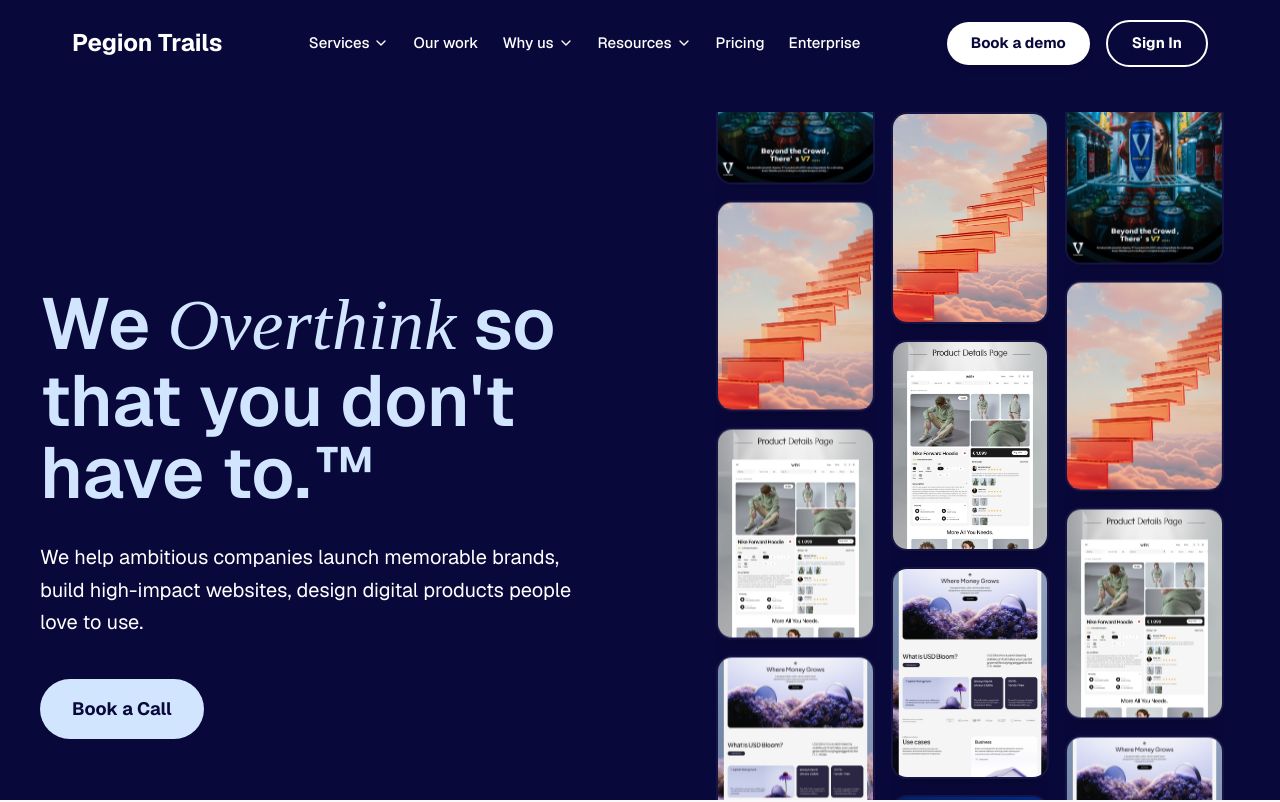
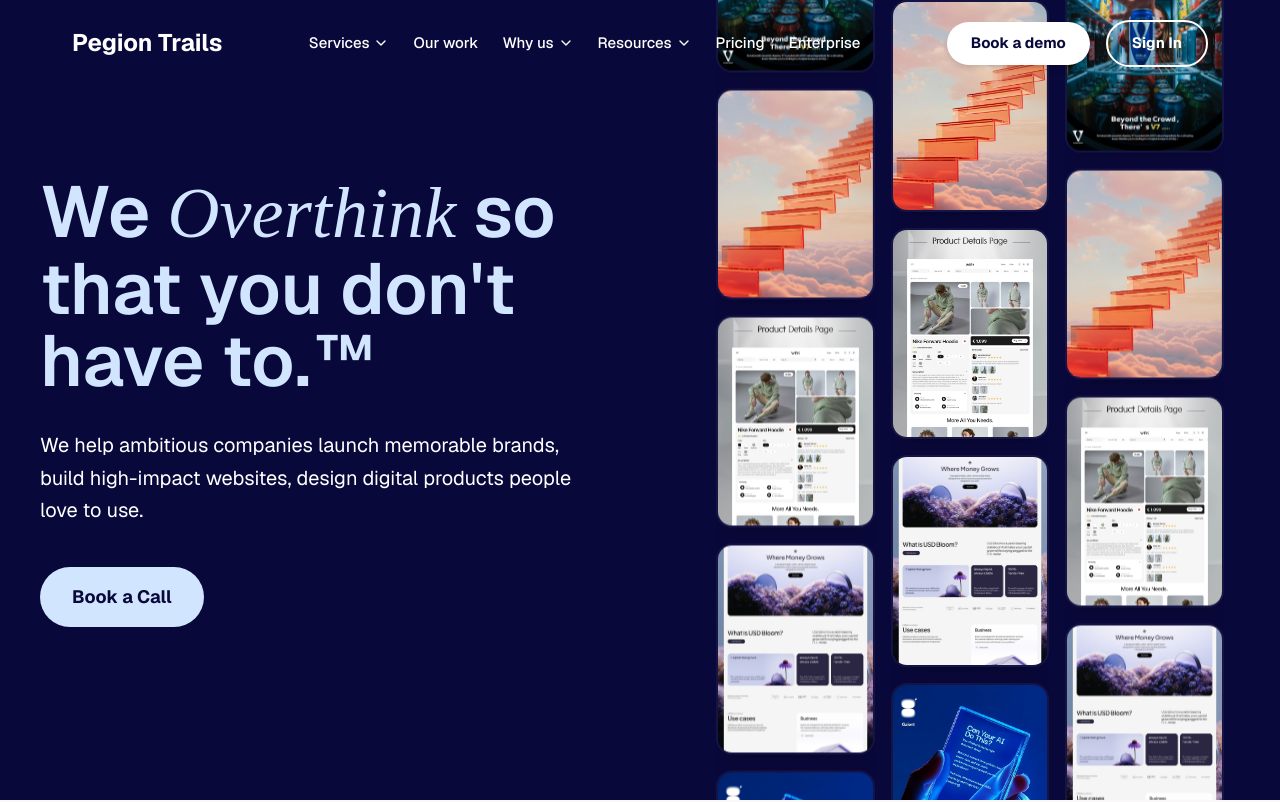
Before and after one commit to yeswadams/pegion-trails2, a Next.js app: page / in a window 1280 px wide. Shown: the top 802 px of the page. Built offline with nearby package versions, Linux system fonts and the light colour scheme.

Commit message:
hero section

```diff
--- a/src/_components/sections/home/hero.tsx
+++ b/src/_components/sections/home/hero.tsx
@@ -7,7 +7,7 @@ import HeroImageGrid from "./heroImageGrid";
 
 const Hero = () => {
   return (
-    <section className="bg-[#09083B] text-[#D1E5FF] overflow-hidden pt-28 h-screen w-full px-4 md:px-10 sm:justify-end">
+    <section className="bg-[#09083B] text-[#D1E5FF] overflow-hidden sm:pt-28 md:pt-0 h-screen w-full px-4 md:px-10 sm:justify-end">
       <div className="max-w-full mx-auto flex flex-col lg:flex-row items-center justify-between gap-12">
         {/* LEFT CONTENT AREA */}
         <div className="w-full lg:w-[45%] flex flex-col h-full justify-center items-start text-left gap-6">
```
